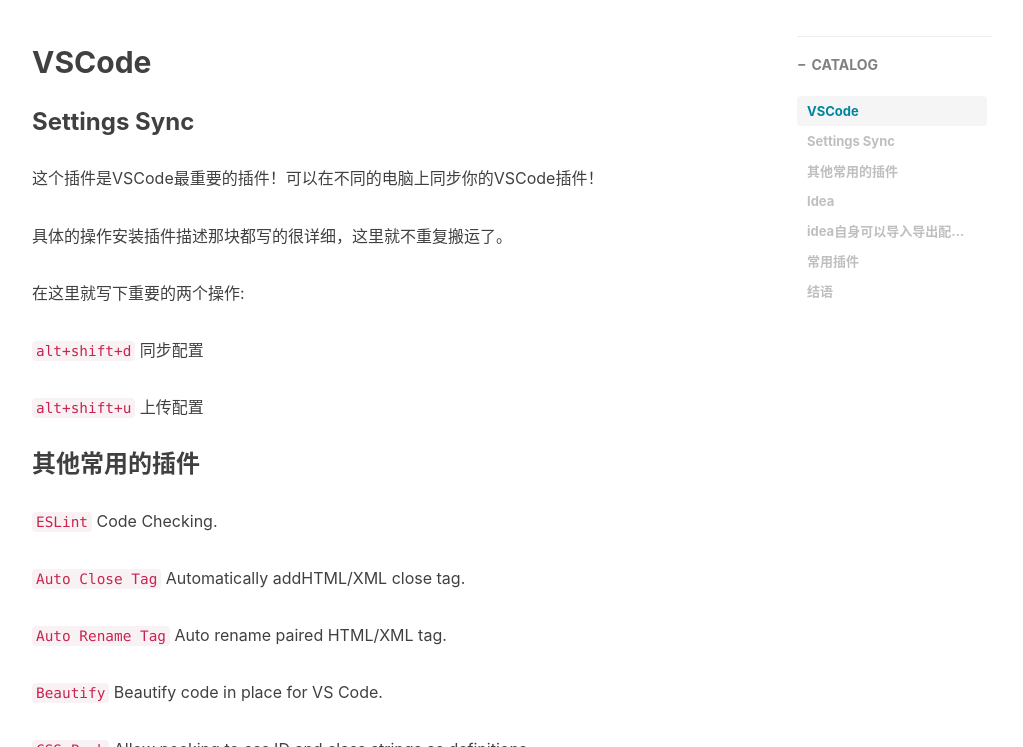
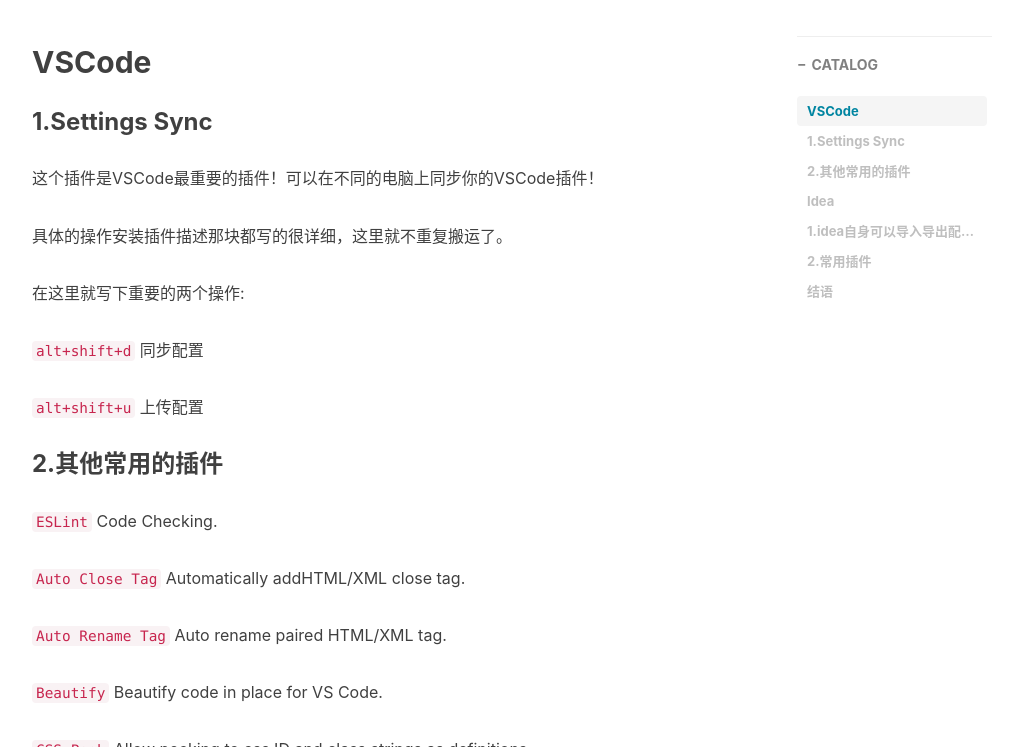
Before and after one commit to Bjorne1/Bjorne1.github.io, a Jekyll site: the page built from _posts/2018-10-01-Plug-inComponents.md, in a window 1280 px wide and 900 px high, scrolled down 434 px, cut to the strip 153-900 px from the top of the window. Shown: the whole strip, without its empty margins (233-1256 px from the left). Built offline with Jekyll 4.4.1, drawn with Linux system fonts in a browser that asks for light colours; nearby versions of some CDN libraries; comment, search, counter and statistics services are not loaded; some of the changed text lies outside the part shown.

Commit message:
update title

```diff
--- a/_posts/2018-10-01-Plug-inComponents.md
+++ b/_posts/2018-10-01-Plug-inComponents.md
@@ -12,7 +12,7 @@
 
 ## VSCode
 
-### Settings Sync
+### 1.Settings Sync
 
 这个插件是VSCode最重要的插件！可以在不同的电脑上同步你的VSCode插件！
 
@@ -24,7 +24,7 @@
 
 `alt+shift+u` 上传配置
 
-### 其他常用的插件
+### 2.其他常用的插件
 
 `ESLint` Code Checking.
 
@@ -62,9 +62,9 @@
 
 ## Idea
 
-### idea自身可以导入导出配置，方便不同电脑的同步
+### 1.idea自身可以导入导出配置，方便不同电脑的同步
 
-### 常用插件
+### 2.常用插件
 
 `Eclipse Code Formatter` Allows using Eclipse's code formatter
 
```
